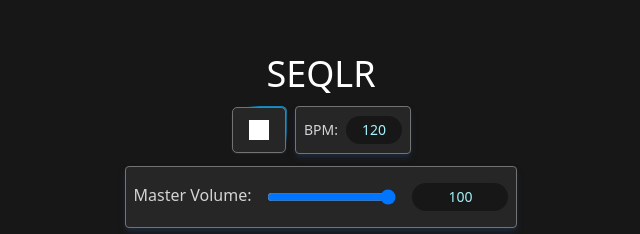
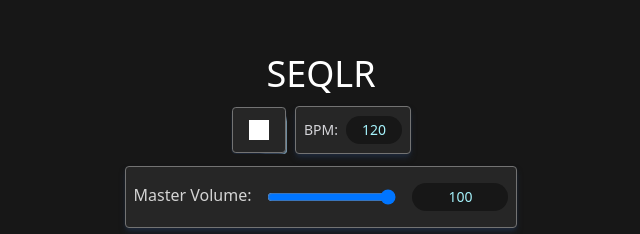
Before and after one commit to wjeffreys96/seqlr, a React (Vite) app: page / in a window 1280 px wide. Both pictures are taken after a click on the button 577 px from the left and 344 px from the top of the page. Shown: the part 214-448 px from the top of the page, without its empty margins (319-959 px from the left). Built offline with nearby package versions, Linux system fonts and the light colour scheme.

Commit message:
integrate

```diff
--- a/src/App.tsx
+++ b/src/App.tsx
@@ -70,7 +70,8 @@ export default function App() {
           <h1 className="text-4xl">SEQLR</h1>
           <div className="flex gap-2 h-12 ">
             <Button
-                borderRadius=".33rem"
+              isDisplay={masterPlaying}
+              borderRadius=".25rem"
               className={
                 "border border-neutral-500 bg-neutral-800 shadow-md shadow-slate-800"
               }
--- a/src/components/ui/MovingBorder.tsx
+++ b/src/components/ui/MovingBorder.tsx
@@ -15,8 +15,7 @@ export function Button({
   borderClassName,
   duration,
   className,
-  h,
-  w,
+  isDisplay,
   ...otherProps
 }: {
   borderRadius?: string;
@@ -26,12 +25,13 @@ export function Button({
   borderClassName?: string;
   duration?: number;
   className?: string;
+  isDislay?: boolean;
   [key: string]: any;
 }) {
   return (
     <Component
       className={cn(
-        "bg-transparent relative text-xl p-[1px] overflow-hidden w-14",
+        "bg-transparent relative text-xl p-px overflow-hidden w-14",
         containerClassName,
       )}
       style={{
@@ -39,19 +39,19 @@ export function Button({
       }}
       {...otherProps}
     >
-      <div
+      {isDisplay && <div
         className="absolute inset-0"
         style={{ borderRadius: `calc(${borderRadius} * 0.96)` }}
       >
         <MovingBorder duration={duration} rx="30%" ry="30%">
           <div
             className={cn(
-              "w-20 h-20 opacity-[0.8] bg-[radial-gradient(var(--sky-500)_40%,transparent_60%)]",
+              "w-20 h-20 opacity-[0.9] bg-[radial-gradient(var(--sky-200)_40%,transparent_50%)]",
               borderClassName,
             )}
           />
         </MovingBorder>
-      </div>
+      </div>}
 
       <div
         className={cn(
```
Lines whose indentation alone changed are shown as unchanged.
